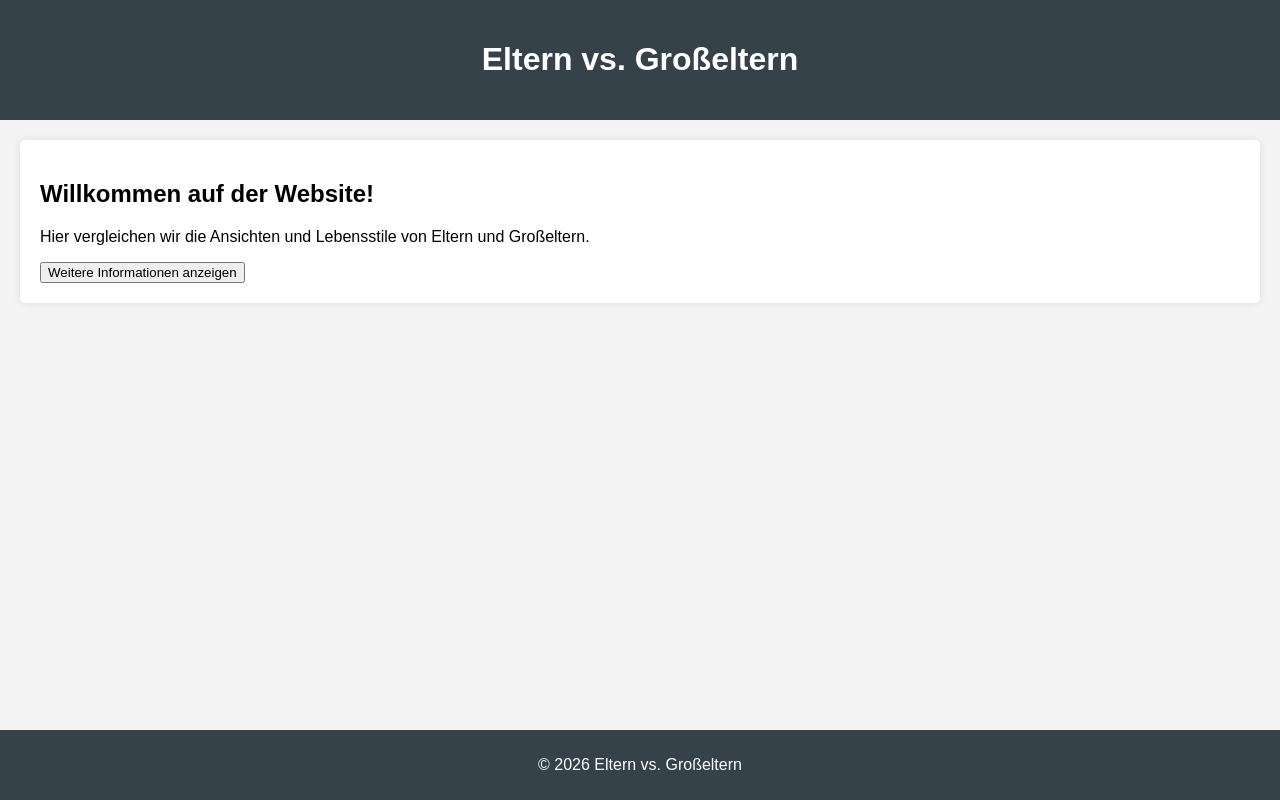
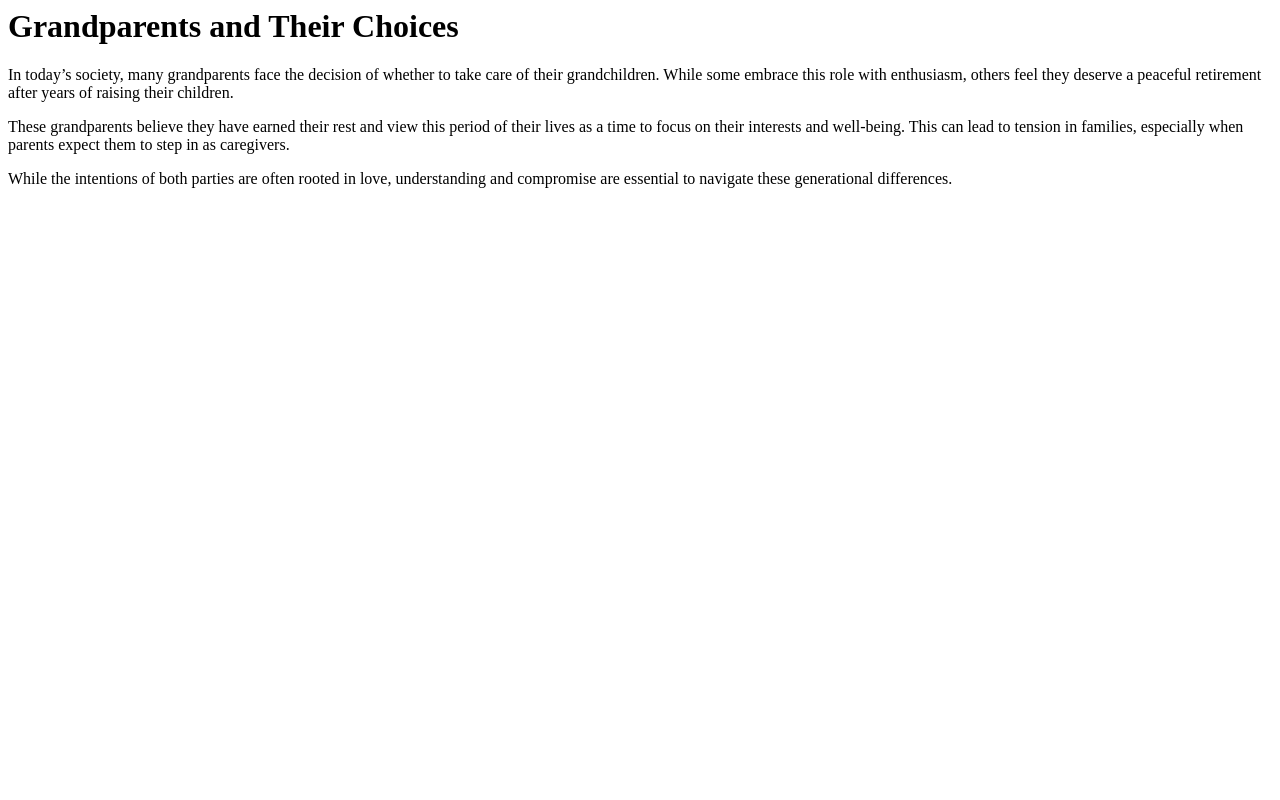
Before and after one commit to pfflaechelrich23/Laecherlich, a plain HTML site: page index.html in a window 1280 px wide. Drawn offline with Linux system fonts and the light colour scheme.

Commit message:
Updated index.html to include content about grandparents who refuse to take care of grandchildren because they believe they have earned their rest.

```diff
--- a/index.html
+++ b/index.html
@@ -1,66 +1,11 @@
-<!DOCTYPE html>
-<html lang="de">
+<html>
 <head>
-    <meta charset="UTF-8">
-    <meta name="viewport" content="width=device-width, initial-scale=1.0">
-    <title>Eltern vs. Großeltern</title>
-    <style>
-        body {
-            font-family: Arial, sans-serif;
-            background-color: #f4f4f4;
-            margin: 0;
-            padding: 0;
-        }
-        header {
-            background: #35424a;
-            color: #ffffff;
-            padding: 20px 0;
-            text-align: center;
-        }
-        section {
-            margin: 20px;
-            padding: 20px;
-            background: #ffffff;
-            border-radius: 5px;
-            box-shadow: 0 0 10px rgba(0, 0, 0, 0.1);
-        }
-        footer {
-            text-align: center;
-            padding: 10px 0;
-            background: #35424a;
-            color: #ffffff;
-            position: fixed;
-            width: 100%;
-            bottom: 0;
-        }
-    </style>
+    <title>Grandparents and Their Choices</title>
 </head>
 <body>
-    <header>
-        <h1>Eltern vs. Großeltern</h1>
-    </header>
-    <section>
-        <h2>Willkommen auf der Website!</h2>
-        <p>Hier vergleichen wir die Ansichten und Lebensstile von Eltern und Großeltern.</p>
-        <button id="toggleInfo">Weitere Informationen anzeigen</button>
-        <div id="additionalInfo" style="display:none;">
-            <p>Eltern sind oft mit neuen Technologien vertraut, während Großeltern eher traditionelle Werte schätzen.</p>
-        </div>
-    </section>
-    <footer>
-        <p>&copy; 2026 Eltern vs. Großeltern</p>
-    </footer>
-    <script>
-        document.getElementById('toggleInfo').onclick = function() {
-            var info = document.getElementById('additionalInfo');
-            if (info.style.display === 'none') {
-                info.style.display = 'block';
-                this.innerText = 'Weniger Informationen anzeigen';
-            } else {
-                info.style.display = 'none';
-                this.innerText = 'Weitere Informationen anzeigen';
-            }
-        };
-    </script>
+    <h1>Grandparents and Their Choices</h1>
+    <p>In today’s society, many grandparents face the decision of whether to take care of their grandchildren. While some embrace this role with enthusiasm, others feel they deserve a peaceful retirement after years of raising their children.</p>
+    <p>These grandparents believe they have earned their rest and view this period of their lives as a time to focus on their interests and well-being. This can lead to tension in families, especially when parents expect them to step in as caregivers.</p>
+    <p>While the intentions of both parties are often rooted in love, understanding and compromise are essential to navigate these generational differences.</p>
 </body>
 </html>
```
